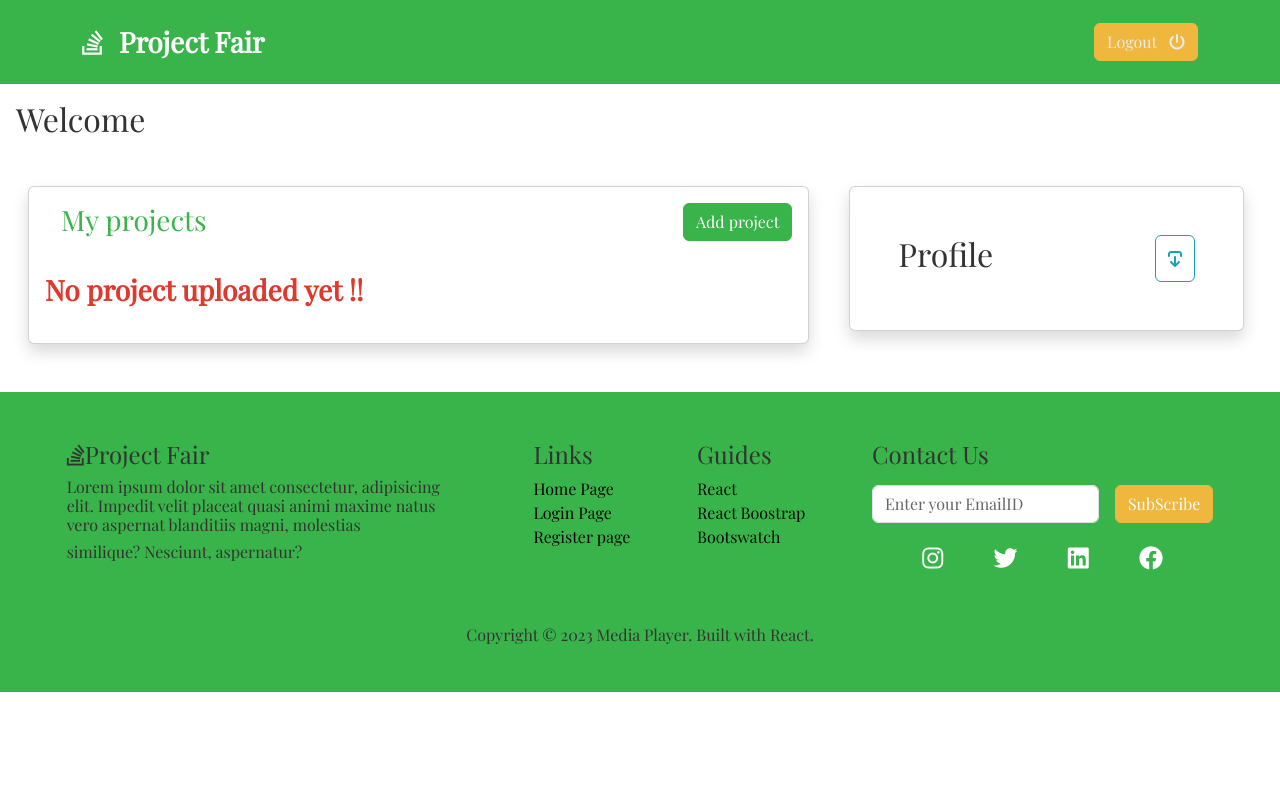
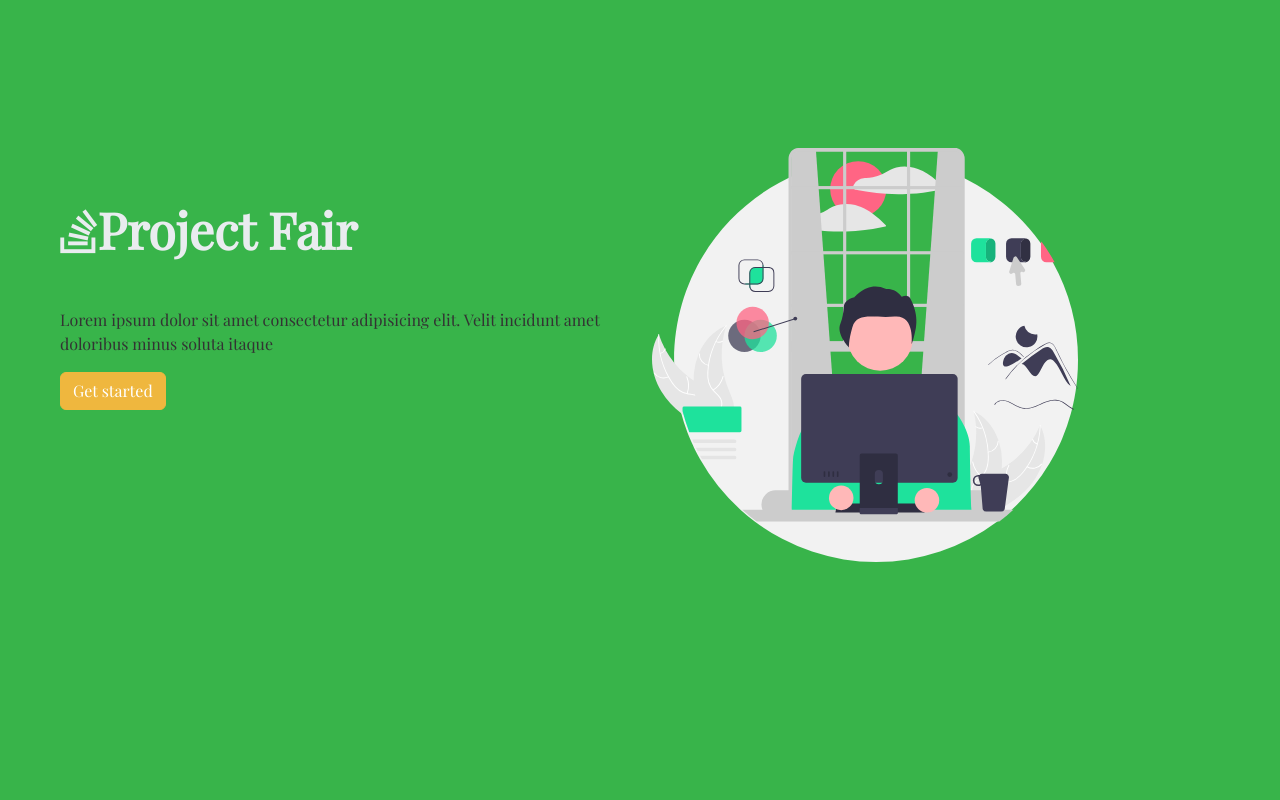
Before and after one commit to Amiyakiran/project_fair_frontend, a React (Create React App) app: page /dashboard in a window 1280 px wide. Shown: the top 800 px of the page. Built offline with nearby package versions, Linux system fonts and the light colour scheme; no server answers.

Commit message:
delete, logout , router protection

```diff
--- a/src/App.js
+++ b/src/App.js
@@ -5,8 +5,11 @@ import Dashboard from './pages/Dashboard';
 import Project from './pages/Project';
 import Footer from './components/Footer';
 import Auth from './components/Auth';
+import { useContext } from 'react';
+import { tokenAuthContext } from './Contexts/TokenAuth';
 
 function App() {
+  const {isAuthorized,setIsAuthorized} = useContext(tokenAuthContext)
   return (
     <div >
 
@@ -16,9 +19,9 @@ function App() {
 
       <Route path='/register' element={<Auth register/>} />
 
-      <Route path='/dashboard' element={<Dashboard dashboard/>} />
+      <Route path='/dashboard' element={isAuthorized?<Dashboard dashboard/>:<Home/>} />
 
-      <Route path='/project' element={<Project/>} />
+      <Route path='/project' element={<Project/>}/>
 
      </Routes>
      <Footer/>
--- /dev/null
+++ b/src/Contexts/TokenAuth.jsx
@@ -0,0 +1,16 @@
+import React, { createContext, useState } from 'react'
+
+export const tokenAuthContext= createContext()
+
+function TokenAuth({children}) {
+    const [isAuthorized, setIsAuthorized]= useState(false)
+  return (
+    <>
+   <tokenAuthContext.Provider value={{isAuthorized, setIsAuthorized}}>
+     {children}
+    </tokenAuthContext.Provider>
+    </>
+  )
+}
+
+export default TokenAuth
--- a/src/components/Auth.jsx
+++ b/src/components/Auth.jsx
@@ -1,13 +1,15 @@
-import React, { useState } from 'react'
+import React, { useContext, useState } from 'react'
 import { Form } from 'react-bootstrap'
 import { Link, useNavigate } from 'react-router-dom'
 import { loginAPI, registerAPI } from '../Services/allAPI'
 
 import { ToastContainer, toast } from 'react-toastify';
 import 'react-toastify/dist/ReactToastify.css';
+import { tokenAuthContext } from '../Contexts/TokenAuth';
 
 
 function Auth({ register }) {
+  const {isAuthorized, setIsAuthorized} = useContext(tokenAuthContext)
   const navigate = useNavigate()
   //state to store data
   const [userData, setUserData] = useState({
@@ -57,6 +59,9 @@ function Auth({ register }) {
        //sessionstorage is similar to local stoarge but in session storage the data get removed when the tag is closed but in local stoarge data remain untill we manually remove it.
        sessionStorage.setItem("existingUser",JSON.stringify(result.data.existingUser))
        sessionStorage.setItem("token",result.data.token)
+
+       //context api
+       setIsAuthorized(true)
 
         setUserData({
          email:"",password:""
--- a/src/components/Header.jsx
+++ b/src/components/Header.jsx
@@ -1,9 +1,23 @@
-import React from 'react'
+import React, { useContext } from 'react'
 import Navbar from 'react-bootstrap/Navbar';
 import Container from 'react-bootstrap/Container';
-import { Link } from 'react-router-dom';
+import { Link, useNavigate } from 'react-router-dom';
+import { tokenAuthContext } from '../Contexts/TokenAuth';
 
 function Header({dashboard}) {
+  const navigate = useNavigate()
+  const {isAuthorized, setIsAuthorized}= useContext(tokenAuthContext)
+
+  const handleLogout = ()=>{
+    //remove existing user details from browser
+    sessionStorage.removeItem("existingUser")
+    sessionStorage.removeItem("token")
+    //contextapi
+    setIsAuthorized(false)
+   //navigate to home
+   navigate('/')
+
+  }
   return (
     <Navbar className='p-3 fixed-top bg-success'  >
     <Container>
@@ -14,7 +28,7 @@ function Header({dashboard}) {
      </Link>
       </Navbar.Brand>
       {dashboard &&
-        <div  className="btn btn-warning ms-auto text-light">Logout <i class="fa-solid fa-power-off ms-2"></i></div>}
+        <div onClick={handleLogout}  className="btn btn-warning ms-auto text-light">Logout <i class="fa-solid fa-power-off ms-2"></i></div>}
     </Container>
   </Navbar>
   )
--- a/src/components/Myprojects.jsx
+++ b/src/components/Myprojects.jsx
@@ -64,7 +64,8 @@ function Myprojects() {
         <div className="mt-4">
             {/* collection of user project */}
             {userProjects?.length>0?
-            userProjects.map((item)=>( <div className="border d-flex align-items-center rounded p-2">
+            userProjects.map((item)=>(
+             <div className="border d-flex align-items-center rounded p-2 mb-3 bg-light">
             <h5>{item.title}</h5>
             <div className="icon ms-auto">
                 <EditProject project ={item}/>
--- a/src/components/Profile.jsx
+++ b/src/components/Profile.jsx
@@ -1,4 +1,4 @@
-import React from 'react'
+import React, { useEffect } from 'react'
 import { useState } from 'react';
 import Button from 'react-bootstrap/Button';
 import Collapse from 'react-bootstrap/Collapse';
@@ -8,6 +8,18 @@ function Profile() {
 
     const [open, setOpen] = useState(false);
 
+    const [userProfile,setUserProfile] = useState({
+      username:"",email:"",password:"",profile:"",github:"",linkedin:""
+    })
+    const [existingImage,setExistingImage]=useState("")
+    const [preview,setPreview]=useState("")
+
+    useEffect(()=>{
+     if(sessionStorage.getItem("existingUser")){
+      const user = JSON.parse(sessionStorage.getItem("existingUser"))
+      setUserProfile({...userProfile,username:user.username,email:user.email,password:user.password,profile:"",github:user.github})
+     }
+    },[])
 
   return (
     <div className='card shadow p-5'>
--- a/src/index.js
+++ b/src/index.js
@@ -5,15 +5,17 @@ import App from './App';
 import './bootstrap.min.css'
 import { BrowserRouter } from 'react-router-dom';
 import ContextShare from './Contexts/ContextShare';
+import TokenAuth from './Contexts/TokenAuth';
 
 const root = ReactDOM.createRoot(document.getElementById('root'));
 root.render(
   <React.StrictMode>
     <ContextShare>
-      <BrowserRouter>
-      <App />
-      </BrowserRouter>
-
+      <TokenAuth>
+        <BrowserRouter>
+        <App />
+        </BrowserRouter>
+      </TokenAuth>
     </ContextShare>
   </React.StrictMode>
 );
```
